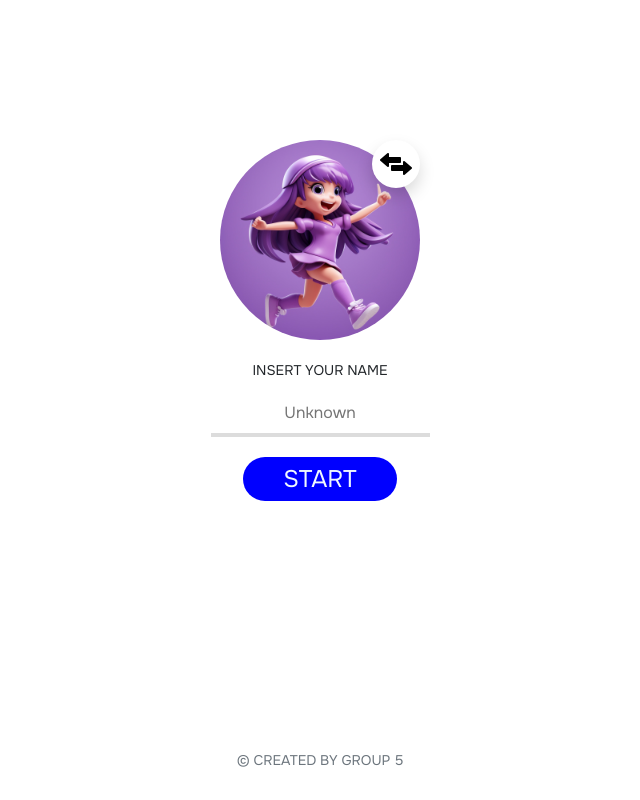
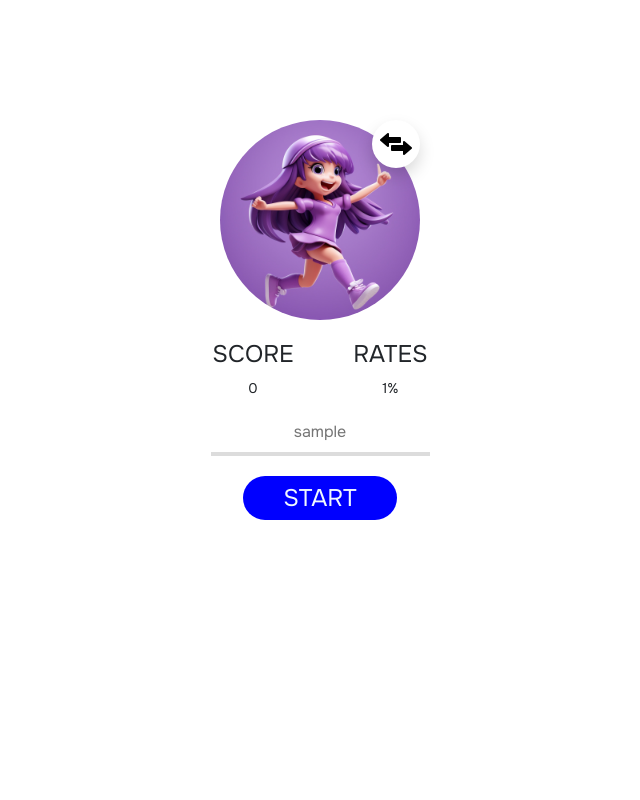
Before and after one commit to ri0prz/type-game, a PHP site: page / in a window 1280 px wide. Shown: the part 80-880 px from the top of the page, without its empty margins (320-960 px from the left). After the commit the page ends 600 px from the top, so only its background shows below. Run offline with PHP 8.4, Linux system fonts and the light colour scheme; the visitor is signed in with stand-in values (Sample User, id 1).

Commit message:
major update v1

```diff
--- a/benefit.html
+++ b/benefit.html
@@ -100,10 +100,6 @@
          </div>
       </div>
    </div>
-
-   <footer class="fluid-container d-flex justify-content-center align-items-center" style="height: 5rem;">
-      <small class="text-uppercase fw-light text-secondary">© Created by Group 5</small>
-   </footer>
 </body>
 
 </html>
--- a/index.php
+++ b/index.php
@@ -6,11 +6,15 @@ session_start();
 if (isset($_SESSION['login']))
   $login_state = true;
 
-$name = isset($_SESSION['username']) ? $_SESSION['username'] : 'Guest';
-echo "<script>
-  alert('Hello, $name');
-  </script>";
+$isLogin = isset($_SESSION['username']);
+$name = $isLogin ? $_SESSION['username'] : 'Guest';
 
+// Retrieve localData (.js) to server (.php)
+$user_score_average = isset($_COOKIE['sessionAverage']) ? $_COOKIE['sessionAverage'] : 0;
+$user_score_total = isset($_COOKIE["score"]) ? $_COOKIE["score"] : 0;
+// echo "<script>
+//   alert('Hello, $user_score_average');
+// </script>";
 ?>
 
 <!DOCTYPE html>
@@ -32,6 +36,7 @@ echo "<script>
   <!-- Scripts -->
   <script type="module" src="js/template.js" defer></script>
   <script type="module" src="js/index.js" defer></script>
+
 </head>
 
 <body>
@@ -60,6 +65,7 @@ echo "<script>
       </div>
     </nav>
   </header>
+
   <div id="profile" class="container d-flex justify-content-center align-items-center flex-column height-restore">
     <div class="position-relative">
       <img id="player-character" class="rounded-circle" src="images/jpg/player-icon-4.jpg" alt="char"
@@ -68,8 +74,23 @@ echo "<script>
         <img src="images/png/icon-change.png" alt="char-change" style="width: 2rem" id="liveToastBtn" />
       </div>
     </div>
-    <small class="text-uppercase">Insert Your Name</small>
-    <input type="text" placeholder="Unknown" class="text-center" />
+
+    <?php if (!$isLogin): ?>
+      <small class="text-uppercase">Insert Your Name</small>
+    <?php else: ?>
+      <div class="container d-flex justify-content-around w-25 text-center" style="gap: 20px;">
+        <div class="stats-card">
+          <h1 class="fs-4 text-uppercase">Score</h1>
+          <small><?php echo $user_score_total; ?></small>
+        </div>
+        <div class="stats-card">
+          <h1 class="fs-4 text-uppercase">Rates</h1>
+          <small><?php echo $user_score_average; ?>%</small>
+        </div>
+      </div>
+    <?php endif; ?>
+
+    <input type="text" placeholder="<?php echo $name ?>" class="text-center" style="background: none;" <?php if ($isLogin): ?> disabled <?php endif; ?> />
     <a href="./play.html" class="text-uppercase fs-4">Start</a>
   </div>
 
@@ -92,10 +113,6 @@ echo "<script>
   </div>
   <!-- Toast Effect -->
 
-  <footer class="fluid-container d-flex justify-content-center align-items-center" style="height: 5rem">
-    <small class="text-uppercase fw-light text-secondary">© Created by Group 5</small>
-  </footer>
-
   <!-- Bootstrap Scripts -->
   <script src="https://cdn.jsdelivr.net/npm/bootstrap@5.3.2/dist/js/bootstrap.bundle.min.js"
     integrity="sha384-C6RzsynM9kWDrMNeT87bh95OGNyZPhcTNXj1NW7RuBCsyN/o0jlpcV8Qyq46cDfL"
--- a/instruction.html
+++ b/instruction.html
@@ -91,10 +91,6 @@
       </div>
    </div>
 
-   <footer class="fluid-container d-flex justify-content-center align-items-center" style="height: 5rem;">
-      <small class="text-uppercase fw-light text-secondary">© Created by Group 5</small>
-   </footer>
-
    <!-- Bootstrap Scripts -->
    <script src="https://cdn.jsdelivr.net/npm/bootstrap@5.3.2/dist/js/bootstrap.bundle.min.js"
       integrity="sha384-C6RzsynM9kWDrMNeT87bh95OGNyZPhcTNXj1NW7RuBCsyN/o0jlpcV8Qyq46cDfL"
--- a/js/localDb.js
+++ b/js/localDb.js
@@ -1,4 +1,4 @@
 export const resetLocalValue = () => {
-   localStorage.setItem('repetition', 1);
-   localStorage.setItem('sentenceAverage', 0);
-}
+   localStorage.setItem("repetition", 1);
+   localStorage.setItem("sentenceAverage", 0);
+};
```
Also changed, not shown: js/play.js (+17 -7 lines), php/function.php (+8 -46 lines), php/login.php (+6 -9 lines), php/register.php (+43 -6 lines).
